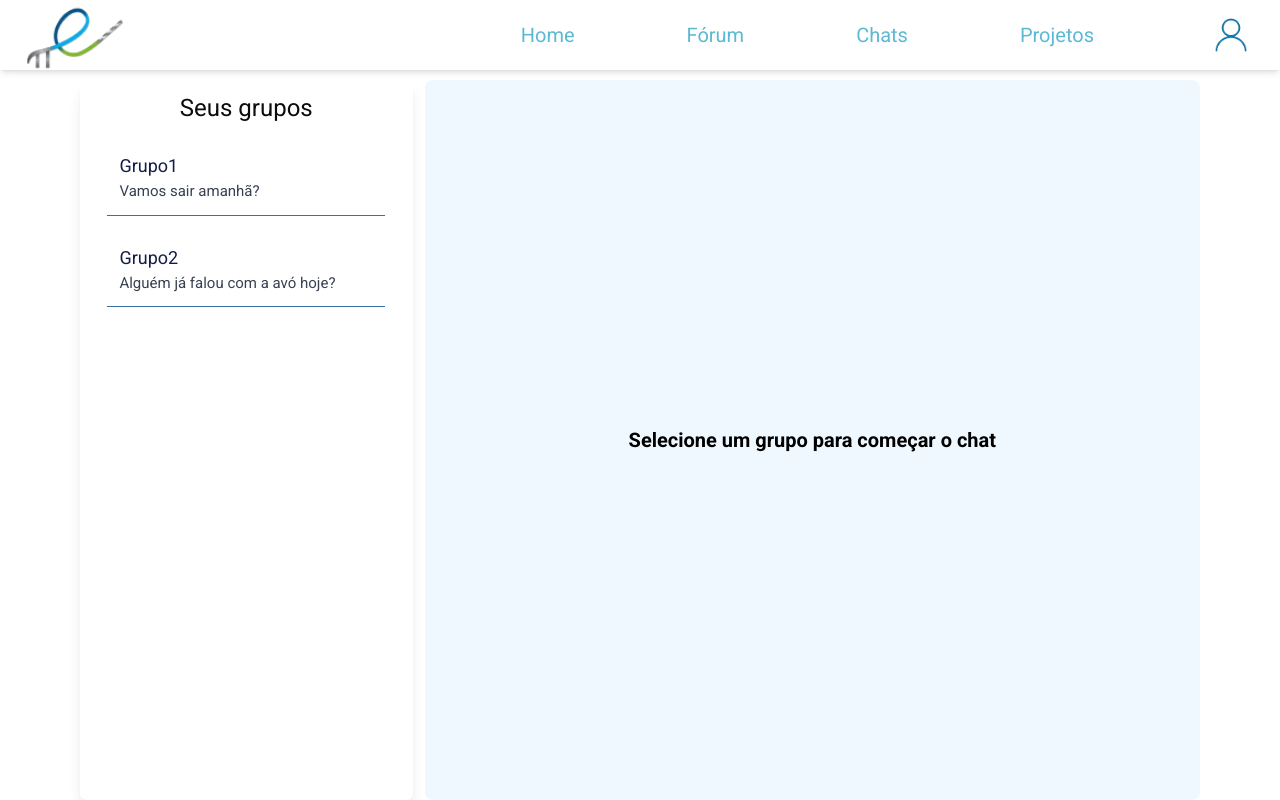
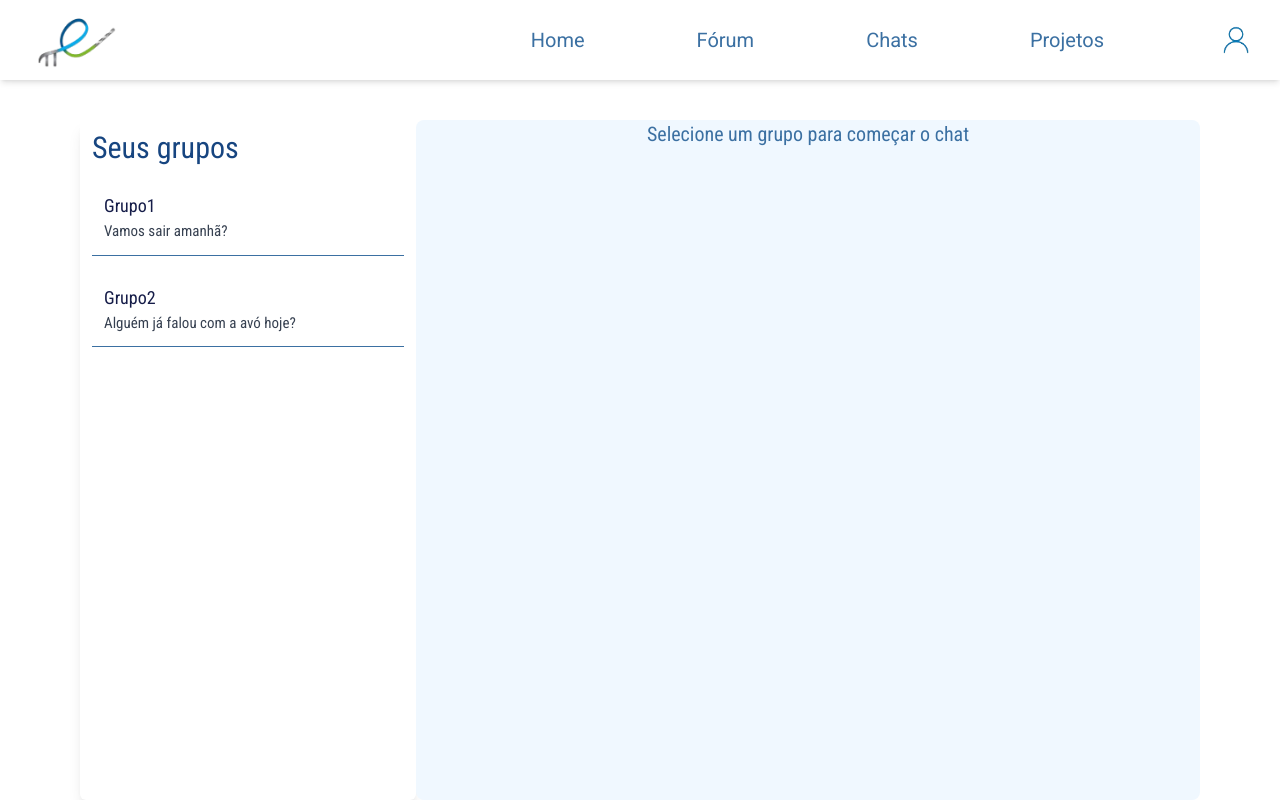
Before and after one commit to matiaszo/forum_ets_frontend, a Next.js app: page /chat in a window 1280 px wide. Built offline with nearby package versions, Linux system fonts and the light colour scheme.

Commit message:
fixing images yayyyyy chat done

```diff
--- a/src/app/chat/page.tsx
+++ b/src/app/chat/page.tsx
@@ -1,6 +1,7 @@
 "use client"
 
 import { Header } from "@/components/header";
+import { CldImage } from "next-cloudinary";
 import React, { useState, useRef, useEffect } from "react";
 
 export default function Chat() {
@@ -33,7 +34,7 @@ export default function Chat() {
           text: "E aí, pessoal?",
           user: {
             id: 1,
-            image: "https://via.placeholder.com/40",
+            image: "bike",
             name: "João",
             instructor: false,
           },
@@ -43,7 +44,7 @@ export default function Chat() {
           text: "Vamos sair amanhã?",
           user: {
             id: 2,
-            image: "https://via.placeholder.com/40",
+            image: "ilgr0bt3ksnowtmh4kvl",
             name: "Maria",
             instructor: true,
           },
@@ -59,7 +60,7 @@ export default function Chat() {
           text: "Bom dia, família!",
           user: {
             id: 3,
-            image: "https://via.placeholder.com/40",
+            image: "samples/man-portrait",
             name: "Carlos",
             instructor: false,
           },
@@ -69,7 +70,7 @@ export default function Chat() {
           text: "Alguém já falou com a avó hoje?",
           user: {
             id: 4,
-            image: "https://via.placeholder.com/40",
+            image: "cld-sample",
             name: "Ana",
             instructor: true,
           },
@@ -88,7 +89,7 @@ export default function Chat() {
     if (messagesEndRef.current) {
       messagesEndRef.current.scrollIntoView({ behavior: "smooth" });
     }
-  }, [selectedGroup?.messages]); // Trigger scroll whenever messages change
+  }, [selectedGroup?.messages]);
 
   const sendMessage = () => {
     if (!selectedGroup || newMessage.trim() === "") return;
@@ -97,8 +98,8 @@ export default function Chat() {
       id: Date.now(),
       text: newMessage,
       user: {
-        id: 5,
-        image: "https://via.placeholder.com/40",
+        id: Number(localStorage.getItem("id")),
+        image: "car-interior-design",
         name: "Você",
         instructor: false,
       },
@@ -119,15 +120,15 @@ export default function Chat() {
   };
 
   return (
-    <div className="flex flex-row mt-20 justify-between min-h-[90vh] font-robFont">
+    <div className="flex flex-row mt-20 justify-between min-h-[90vh]">
       <Header />
-      <div className="mr-20 ml-20 flex w-[100%] gap-3">
+      <div className="pr-20 pl-20 pt-10 flex items-center w-[100%]">
         <div className="flex flex-col gap-4 bg-white shadow-lg min-h-[100%] rounded-md p-3 items-center w-[30%]">
-          <h1 className="flex items-center justify-center rounded-md w-[60%] text-center h-8 text-black text-[24px]">
+          <h1 className="flex items-center justify-start rounded-md w-full h-8 text-blue1 text-3xl">
             Seus grupos
           </h1>
 
-          <div className="flex flex-col gap-4 items-center overflow-auto w-[90%]">
+          <div className="flex flex-col gap-4 items-center overflow-auto w-full">
             {groups.map((group) => {
               const lastMessage = group.messages[group.messages.length - 1];
 
@@ -149,11 +150,11 @@ export default function Chat() {
           </div>
         </div>
 
-        <div className="flex flex-col rounded-lg items-center justify-center min-h-[100%] w-[70%] bg-alice">
+        <div className="flex flex-col rounded-lg items-center justify-start min-h-[100%] w-[70%] bg-alice">
           {selectedGroup ? (
             <>
               <div className="flex flex-col items-center justify-center w-full bg-alice p-3 rounded-t-lg ">
-                <h1 className="text-xl text-blue3 ">{selectedGroup.name}</h1>
+                <h1 className="text-xl text-blue2 mb-4 ">{selectedGroup.name}</h1>
                 <hr className="w-full border-t-1 border-blue1 mt-1" />
               </div>
 
@@ -165,35 +166,49 @@ export default function Chat() {
                   <div
                     key={msg.id}
                     className={`flex items-center mb-4 ${
-                      msg.user.id === 5 ? "justify-end" : "justify-start"
+                      msg.user.id === Number(localStorage.getItem("id")) ? "justify-end" : "justify-start"
                     }`}
                   >
-                    {msg.user.id !== 5 && (
-                      <img
-                        src={msg.user.image}
-                        alt={msg.user.name}
-                        className="w-8 h-8 rounded-full mr-2 mt-2"
+                    {msg.user.id !== Number(localStorage.getItem("id")) && (
+                      <CldImage
+                      src={msg.user.image}
+                      alt={msg.user.name}
+                      width={40}
+                      height={40}
+                      radius={40}
+                      crop={{
+                        type: 'auto',
+                        source: true
+                      }}
+
                       />
                     )}
 
                     <div className="flex flex-col max-w-[70%]">
-                      <div className="text-sm text-blue2 mb-1">
+                      <div className="text-sm text-blue2 ml-3 font-bold ">
                         {msg.user.name}
                       </div>
                       <div
-                        className={`p-3 rounded-lg text-white ${
-                          msg.user.id === 5 ? "bg-blue1" : "bg-blue0"
+                        className={`p-3 rounded-lg text-white ml-3 ${
+                          msg.user.id === Number(localStorage.getItem("id")) ? "bg-blue2" : "bg-blue1"
                         }`}
                       >
-                        <p>{msg.text}</p>
+                        <p className="font-robFont">{msg.text}</p>
                       </div>
                     </div>
 
-                    {msg.user.id === 5 && (
-                      <img
+                    {msg.user.id === Number(localStorage.getItem("id")) && (
+                      <CldImage
                         src={msg.user.image}
                         alt={msg.user.name}
-                        className="w-8 h-8 rounded-full ml-2 mt-2"
+                        width={40}
+                        height={40}
+                        radius={40}
+                        crop={{
+                          type: 'auto',
+                          source: true
+                        }}
+
                       />
                     )}
                   </div>
@@ -204,7 +219,7 @@ export default function Chat() {
               <div className="flex w-[90%] mt-4 mb-5">
                 <input
                   type="text"
-                  className="flex-1 p-3 rounded-md border-2 border-blue-200 mr-2 outline-none"
+                  className="flex-1 p-3 rounded-md border-2 border-blue-200 mr-2 outline-none font-robFont"
                   placeholder="Digite sua mensagem"
                   value={newMessage}
                   onChange={(e) => setNewMessage(e.target.value)}
@@ -218,7 +233,7 @@ export default function Chat() {
               </div>
             </>
           ) : (
-            <div className="flex items-center justify-center h-full text-xl font-bold">
+            <div className="flex items-center justify-center h-full text-xl font-robCondensed text-blue2">
               Selecione um grupo para começar o chat
             </div>
           )}
--- a/src/app/home/page.tsx
+++ b/src/app/home/page.tsx
@@ -91,7 +91,7 @@ const Home = () => {
   return (
     <div className="flex flex-col mt-20">
       <Header />
-      <div className="mr-10 ml-10 mb-10">
+      <div className="">
         {modalAdd && (
           <div className="h-screen w-screen object-contain flex justify-center fixed items-center top-0 left-0 bg-[#000000A0]">
             <div className="bg-white p-12 rounded-lg w-[600px] ">
--- a/src/components/header.tsx
+++ b/src/components/header.tsx
@@ -7,14 +7,14 @@ import user_logo from "@/assets/user_logo.png"
 export const Header = () => {
 
     const style= {
-        option: "font-robFont text-blue5 text-xl"
+        option: "font-robFont text-blue2 text-xl"
     }
 
     return(
         <div className="flex items-center w-[100%] bg-white shadow-md fixed top-0">
 
-            <h1 className="ml-6">
-                <Image src={ets_logo} width={100} height={200} alt="ets logo"/>
+            <h1 className="ml-6 p-3">
+                <Image src={ets_logo} width={80} height={170} alt="ets logo"/>
             </h1>
 
             <div className="flex flex-grow gap-28 justify-end items-center mr-6">
@@ -22,7 +22,7 @@ export const Header = () => {
                 <Link className={style.option} href={ROUTES.forum}>Fórum</Link>
                 <Link className={style.option} href={ROUTES.chat}>Chats</Link>
                 <Link className={style.option} href={ROUTES.project}>Projetos</Link>
-                <Link href={ROUTES.profile}><Image src={user_logo} width={50} height={50} alt="ets logo"/></Link>
+                <Link href={ROUTES.profile}><Image src={user_logo} width={40} height={40} alt="ets logo"/></Link>
             </div>
         </div>
     )
```
